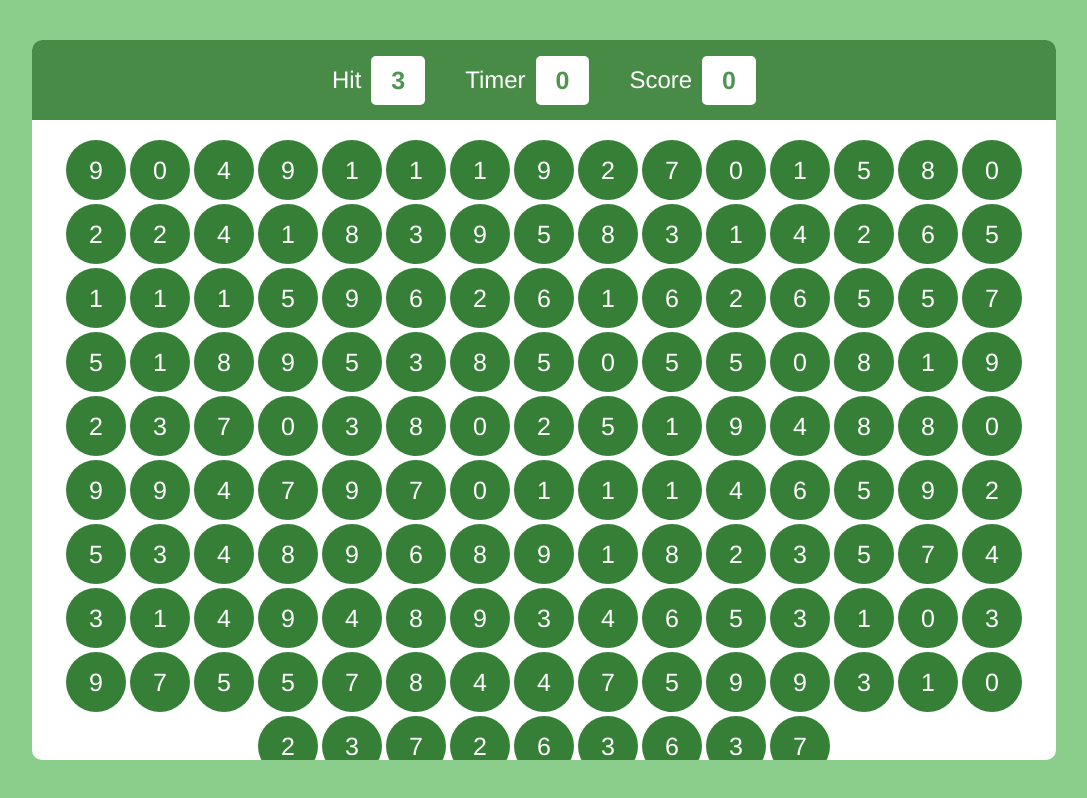
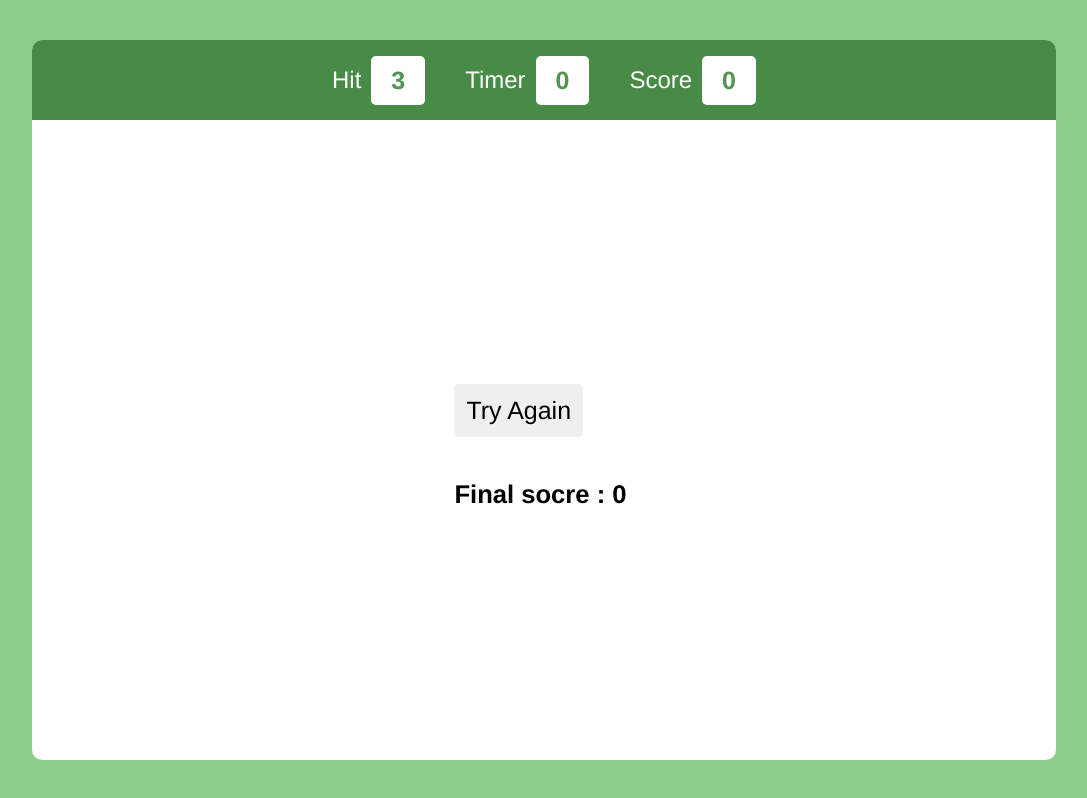
Before and after one commit to saurav-happening/Bubble_game, a plain HTML site: page index.html in a window 1280 px wide. Shown: the whole page, without its empty margins (96-1183 px from the left). Drawn offline with Linux system fonts and the light colour scheme.

Commit message:
added play again show feature not functionality

```diff
--- a/index.html
+++ b/index.html
@@ -16,7 +16,7 @@
                 </div>
                 <div class="counter">
                     <h2>Timer</h2>
-                    <div id="timer" class="counter-box">0</div>
+                    <div id="timer" class="counter-box">3</div>
                 </div>
                 <div class="counter">
                     <h2>Score</h2>
@@ -27,6 +27,7 @@
 
             <div id="bottom-panel">
 
+
             </div>
         </div>
     </div>
--- a/script.js
+++ b/script.js
@@ -1,6 +1,9 @@
 let score_value = 0;
 let random_num = 0;
 let bottom_panel = document.querySelector("#bottom-panel")
+// let final_score = document.querySelector("final_score")
+// let play_again = document.querySelector("play_again")
+
 
 // creating bubble div
 
@@ -26,7 +29,7 @@ function creating_bubble(){
 // countdown timer
 
 function countdown_timer(){
-    let countdown = 5
+    let countdown = 1
     let count_timer = setInterval(function(){
     if(countdown>0){
         countdown--;
@@ -37,16 +40,36 @@ function countdown_timer(){
 
         // when time become 0 remove bubbles that is bottom-panel
 
+        bottom_panel.innerHTML = ""
+        again_play()
 
-        bottom_panel.innerHTML = `<h1>Game Over : ${score_value}</h1>`
-        console.log("hello");
+
 
     }
 },1000)}
 
 
+// creating button to play again
+
+// adding final score also by creating new element and appending to bottom panel
+
+let bt = document.createElement("button")
+let socre_display = document.createElement("h3")
+
+function again_play(){
+    bt.classList.add('play_button')
+    bt.innerText = 'Try Again'
+    bottom_panel.appendChild(bt)
+
+    socre_display.classList.add('score_disp')
+    socre_display.innerHTML = `Final socre : ${score_value}`
+    bottom_panel.appendChild(socre_display)
+
+    bottom_panel.style.display = "inline-block"
 
 
+
+}
 
 
 
--- a/style.css
+++ b/style.css
@@ -87,3 +87,28 @@ html, body{
     cursor: pointer;
     background-color: rgb(24, 83, 24);
 }
+
+.play_button{
+    padding: 12px;
+    font-size: 25px;
+    border-radius: 5px;
+    cursor: pointer;
+    font-weight: 500;
+    border: transparent;
+    margin-bottom: 30px;
+    position: absolute;
+    left: 43%;
+    top: 48%;
+}
+
+.play_button:hover{
+    border: 4px solid black;
+    background-color: rgb(110, 217, 110);
+}
+
+.score_disp{
+    position: absolute;
+    top: 60%;
+    left: 43%;
+    font-size: 2vw;
+}
```
